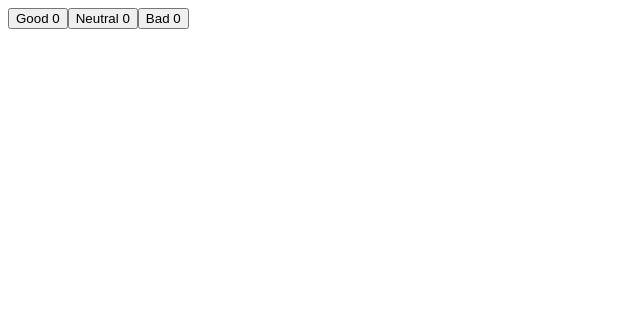
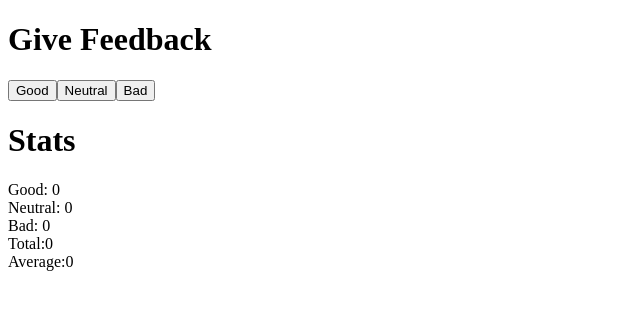
Before and after one commit to patrickrooney09/fsoex1.6-1.14, a React (Vite) app: page / in a window 1280 px wide. Shown: the top 310 px of the page, without its empty margins (0-640 px from the left). Built offline with nearby package versions, Linux system fonts and the light colour scheme.

Commit message:
stats updating properly

```diff
--- a/src/App.jsx
+++ b/src/App.jsx
@@ -5,20 +5,54 @@ const App = () => {
   const [good, setGood] = useState(0);
   const [neutral, setNeutral] = useState(0);
   const [bad, setBad] = useState(0);
-
-  const findAll = (bad, neutral, good) => {
-    return bad + neutral + good;
-  };
-
-  const findAverage = (bad, neutral, good) => {
-    return (good - bad) / (bad + neutral + good);
-  };
+  const [total, setTotal] = useState(0);
+  const [average, setAverage] = useState(0);
 
   return (
     <div>
-      <button onClick={() => setGood(good + 1)}>Good {good}</button>
-      <button onClick={() => setNeutral(neutral + 1)}>Neutral {neutral}</button>
-      <button onClick={() => setBad(bad + 1)}>Bad {bad}</button>
+      <h1>Give Feedback</h1>
+      <button
+        onClick={() => {
+          const updatedGood = good + 1;
+          const updatedTotal = total + 1;
+          setGood(updatedGood);
+          setTotal(updatedTotal);
+          setAverage((updatedGood - bad) / updatedTotal);
+        }}
+      >
+        Good
+      </button>
+      <button
+        onClick={() => {
+          const updatedNeutral = neutral + 1;
+          const updatedTotal = total + 1;
+          setNeutral(updatedNeutral);
+          setTotal(updatedTotal);
+          setAverage((good - bad) / updatedTotal);
+        }}
+      >
+        Neutral
+      </button>
+      <button
+        onClick={() => {
+          const updatedBad = bad + 1;
+          const updatedTotal = total + 1;
+          setBad(updatedBad);
+          setTotal(updatedTotal);
+          setAverage((good - updatedBad) / updatedTotal);
+        }}
+      >
+        Bad
+      </button>
+      <h1>Stats</h1>
+      <div>
+        <div>Good: {good}</div>
+        <div>Neutral: {neutral}</div>
+        <div>Bad: {bad}</div>
+
+        <div>Total:{total}</div>
+        <div>Average:{average}</div>
+      </div>
     </div>
   );
 };
```
